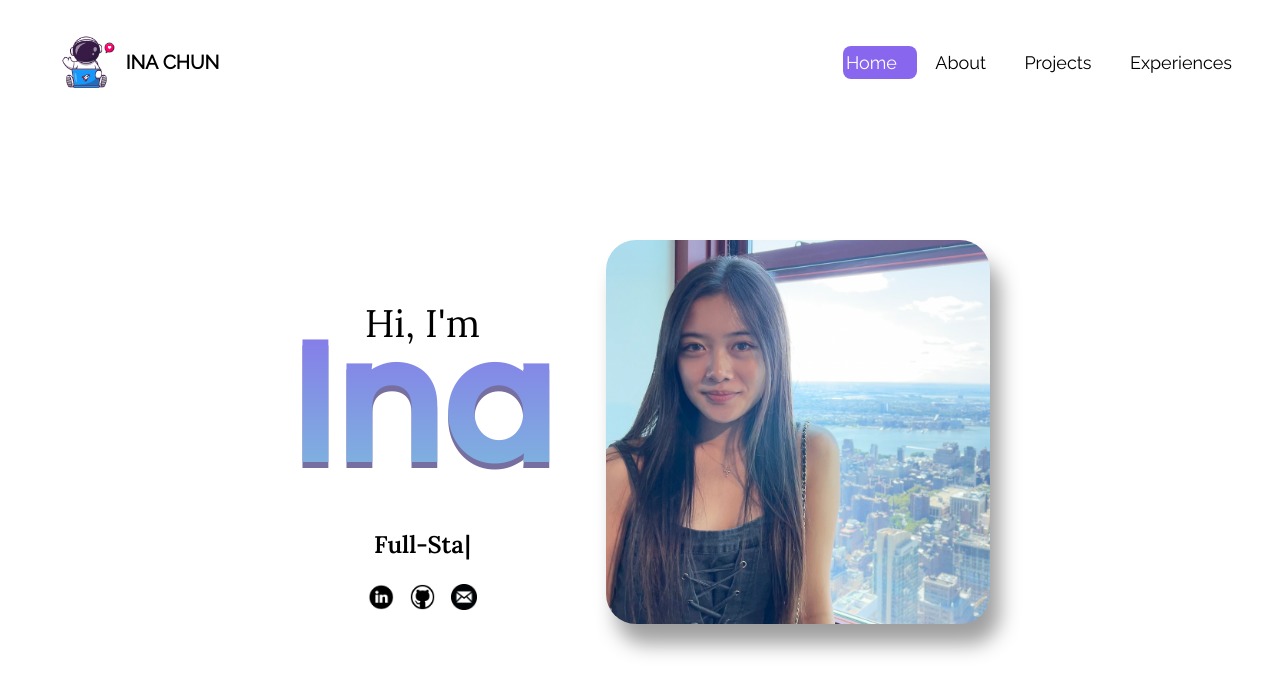
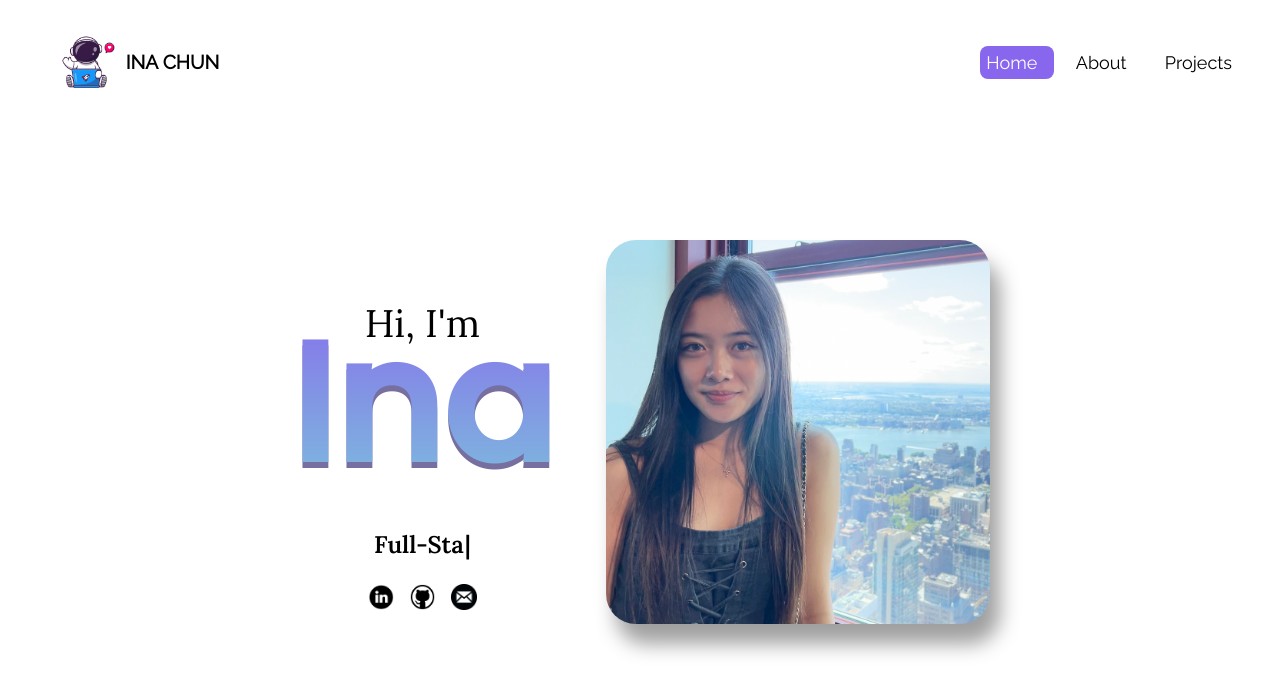
Before and after one commit to kc224/myportfolio, a React (Vite) app: page / in a window 1280 px wide. Shown: the top 694 px of the page. Built offline with nearby package versions, Linux system fonts and the light colour scheme; a web font is replaced by a local one.

Commit message:
Removed "Experiences" page

```diff
--- a/src/Components/Header/Header.jsx
+++ b/src/Components/Header/Header.jsx
@@ -51,7 +51,6 @@ const Header = () => {
           <li className = "active"><Link to="/">Home</Link></li>
           <li><Link to="/About">About</Link></li>
           <li><Link to="/Projects">Projects</Link></li>
-          <li><Link to="/Construction">Experiences</Link></li>
         </ul>
       </nav>
 
```
